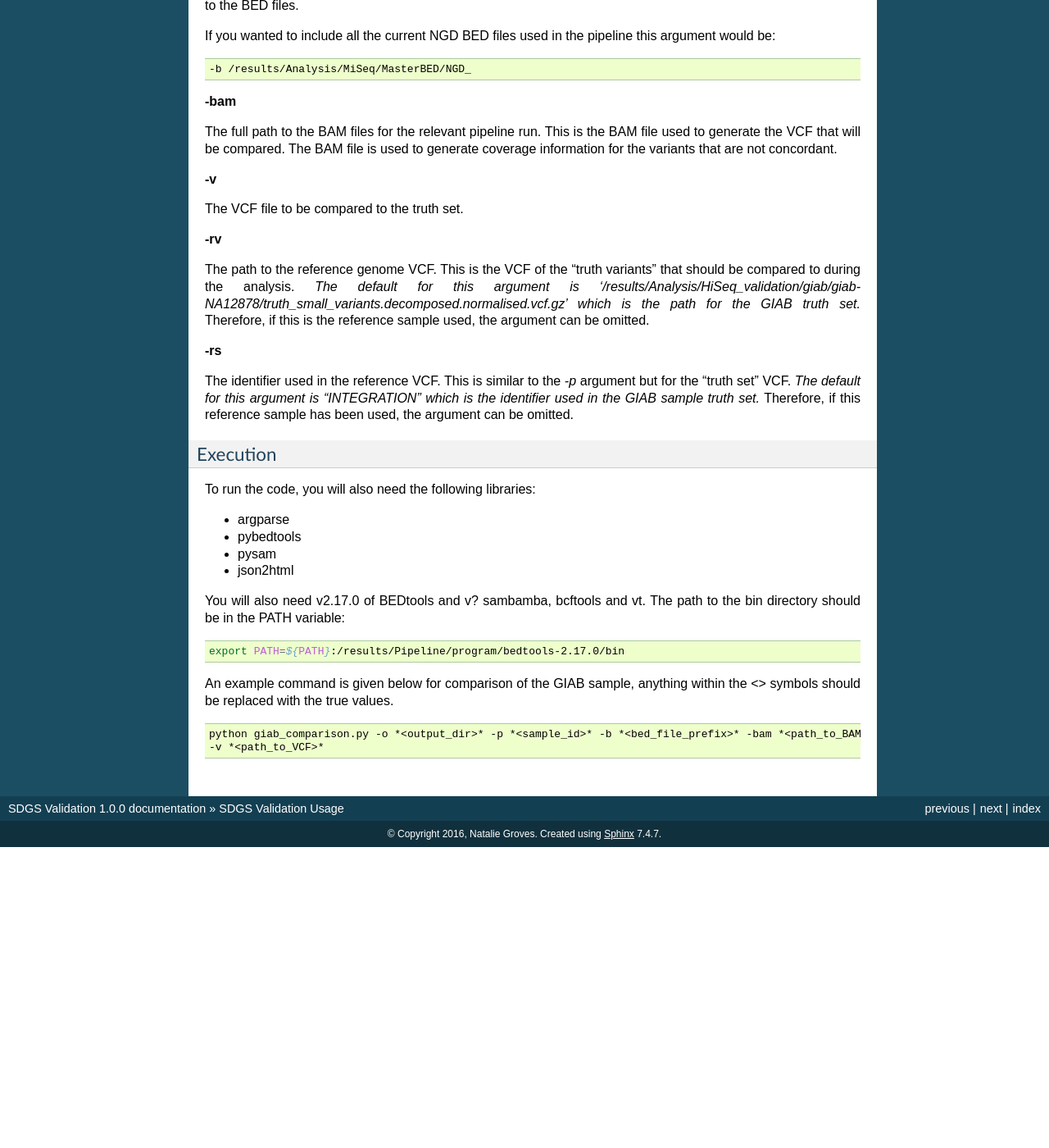
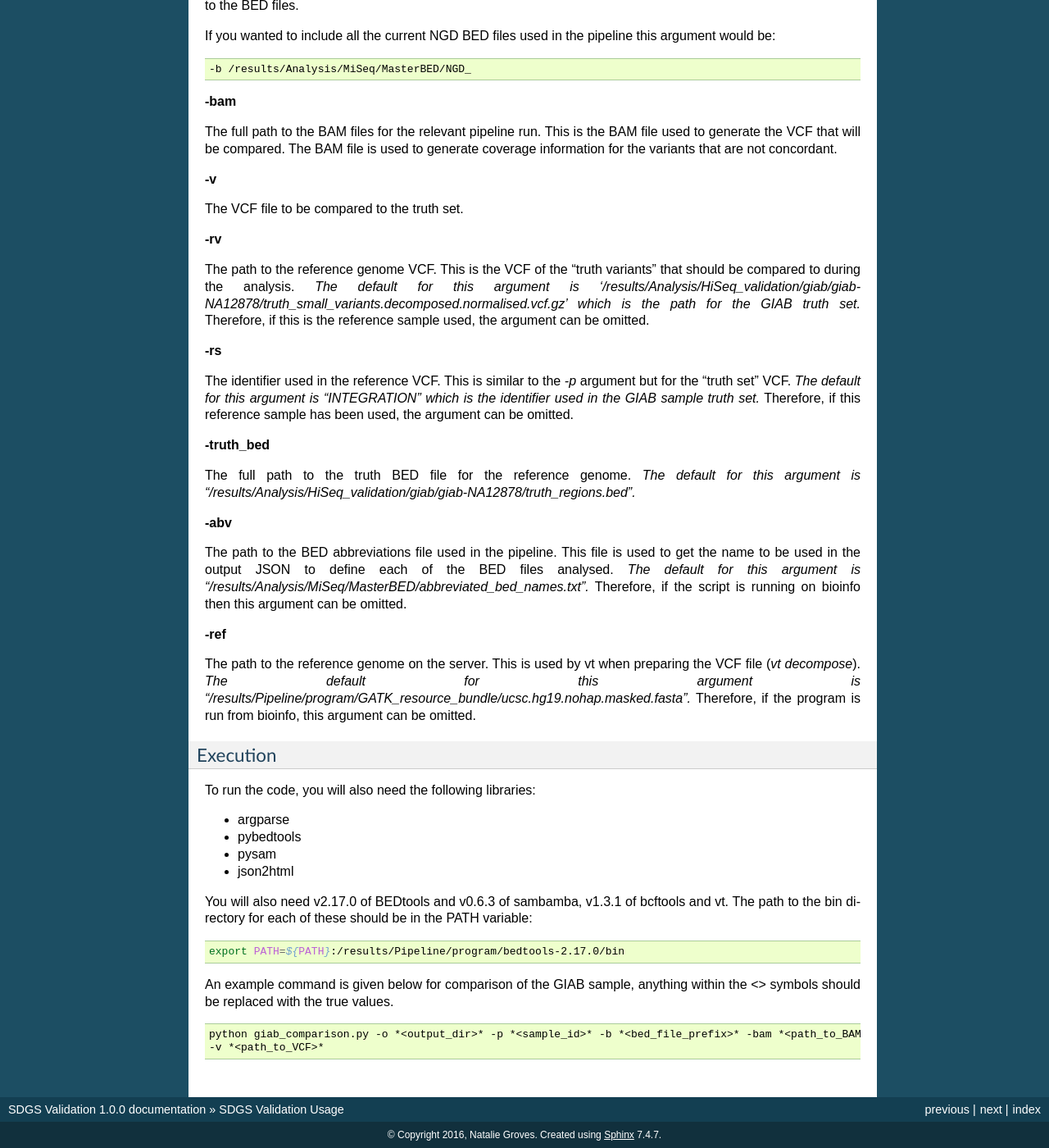
Before and after one commit to sch-sdgs/SDGSValidation, a Sphinx documentation site: the page built from docs/usage.rst, in a window 1280 px wide and 1400 px high, scrolled down 804 px. Shown: the whole window at 82% size. Built offline with Sphinx 7.4.7, drawn with Linux system fonts in a browser that asks for light colours; before the commit the page ends 1837 px from its top, so only the background shows below that.

Commit message:
removed all hardcoded paths and updated bed_dict to hold original BED location. Created requirement.txt for all python libraries and updated usage doc to include new arguments

```diff
--- a/docs/usage.rst
+++ b/docs/usage.rst
@@ -67,6 +67,24 @@ The identifier used in the reference VCF. This is similar to the *-p* argument b
 for this argument is "INTEGRATION" which is the identifier used in the GIAB sample truth set.* Therefore, if this
 reference sample has been used, the argument can be omitted.
 
+**-truth_bed**
+
+The full path to the truth BED file for the reference genome. *The default for this argument is
+"/results/Analysis/HiSeq_validation/giab/giab-NA12878/truth_regions.bed".*
+
+**-abv**
+
+The path to the BED abbreviations file used in the pipeline. This file is used to get the name to be used in the output
+JSON to define each of the BED files analysed. *The default for this argument is
+"/results/Analysis/MiSeq/MasterBED/abbreviated_bed_names.txt".* Therefore, if the script is running on bioinfo then this
+argument can be omitted.
+
+**-ref**
+
+The path to the reference genome on the server. This is used by vt when preparing the VCF file (*vt decompose*).
+*The default for this argument is "/results/Pipeline/program/GATK_resource_bundle/ucsc.hg19.nohap.masked.fasta".*
+Therefore, if the program is run from bioinfo, this argument can be omitted.
+
 Execution
 ---------
 
@@ -77,7 +95,8 @@ To run the code, you will also need the following libraries:
 * pysam
 * json2html
 
-You will also need v2.17.0 of BEDtools and v? sambamba, bcftools and vt. The path to the bin directory should be in the PATH variable:
+You will also need v2.17.0 of BEDtools and v0.6.3 of sambamba, v1.3.1 of bcftools and vt. The path to the bin directory
+for each of these should be in the PATH variable:
 
 .. code-block:: bash
 
```
Also changed, not shown: 2 other files.
